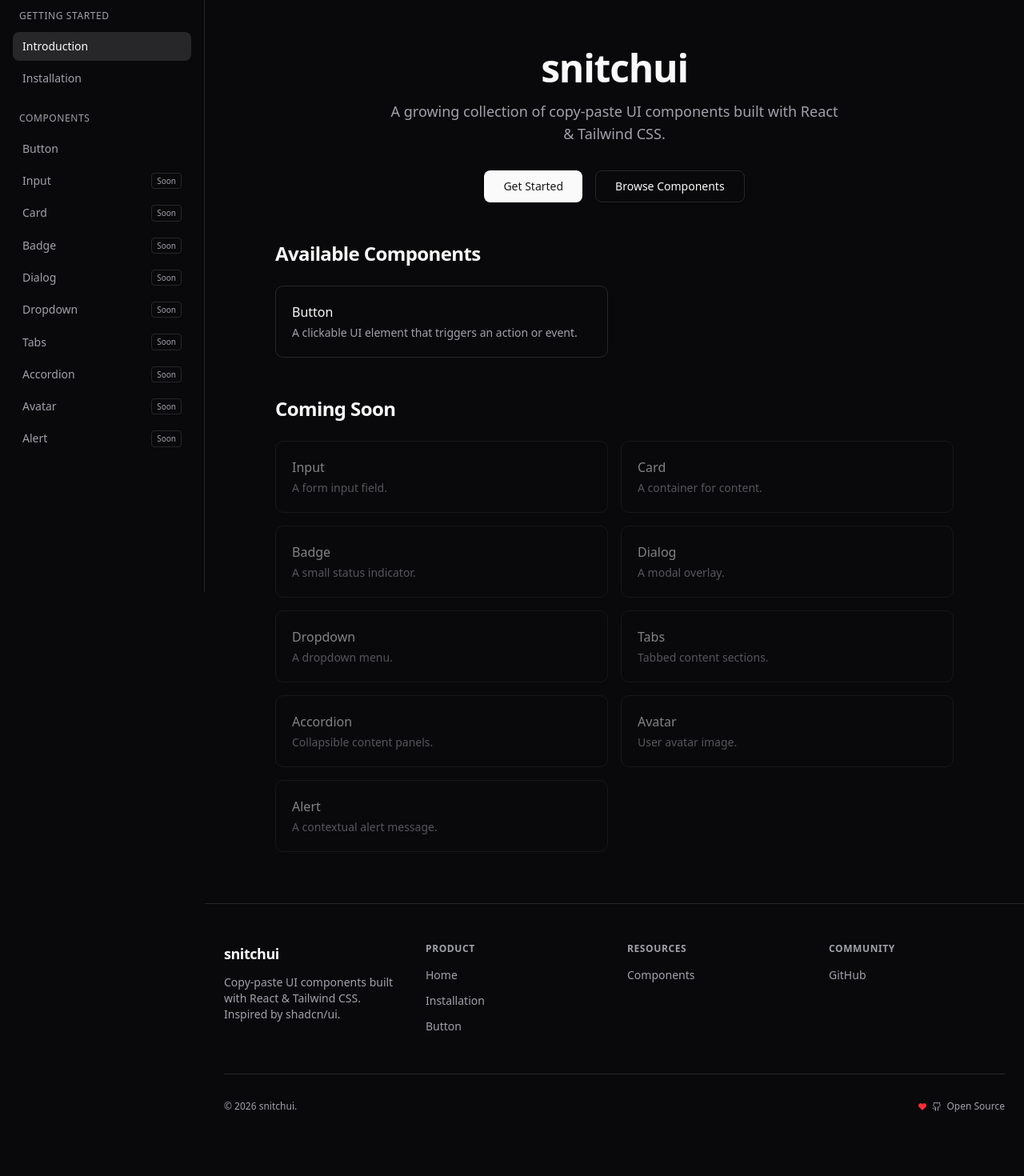
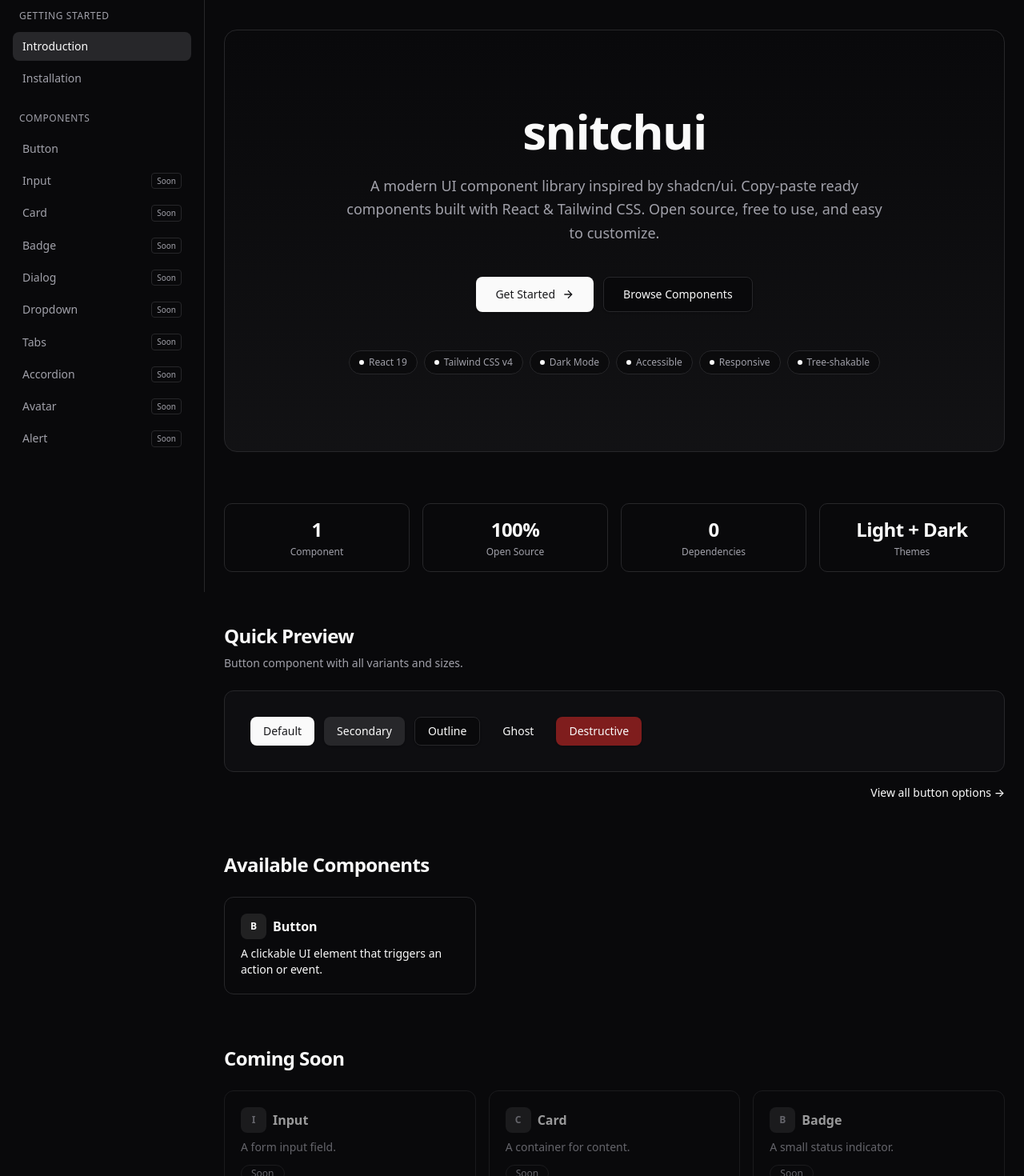
Before and after one commit to StromSpecter/snitchui, a React (Vite) app: page / in a window 1280 px wide. Shown: the part 60-1530 px from the top of the page at 80% size. Before the commit the page ends 1499 px from the top, so only its background shows below. Built offline with nearby package versions, Linux system fonts and the light colour scheme; no server answers.

Commit message:
feat: professional home page introduction with hero, stats, preview

```diff
--- a/src/pages/Home.jsx
+++ b/src/pages/Home.jsx
@@ -1,51 +1,164 @@
 import { Link } from 'react-router-dom'
 import { components } from '../constants/components.js'
+import { cn } from '../lib/utils.js'
+
+const features = [
+  { label: 'React 19', desc: 'Built with latest React' },
+  { label: 'Tailwind CSS v4', desc: 'Utility-first styling' },
+  { label: 'Dark Mode', desc: 'Auto light & dark' },
+  { label: 'Accessible', desc: 'Keyboard & ARIA' },
+  { label: 'Responsive', desc: 'Mobile first' },
+  { label: 'Tree-shakable', desc: 'Import only what you use' },
+]
+
+function Hero() {
+  return (
+    <section className="relative overflow-hidden rounded-2xl border border-border bg-gradient-to-b from-background to-muted/30 px-6 py-16 sm:py-24">
+      {/* Decorative blur */}
+      <div className="pointer-events-none absolute top-0 left-1/2 -translate-x-1/2 -translate-y-1/2 rounded-full bg-primary/5 blur-3xl" />
+
+      <div className="relative mx-auto max-w-3xl text-center">
+        <h1 className="text-4xl font-extrabold tracking-tight sm:text-5xl md:text-6xl">
+          snitchui
+        </h1>
+        <p className="mt-6 text-lg text-muted-foreground max-w-2xl mx-auto leading-relaxed">
+          A modern UI component library inspired by shadcn/ui.
+          Copy-paste ready components built with React &amp; Tailwind CSS.
+          Open source, free to use, and easy to customize.
+        </p>
+
+        <div className="mt-10 flex flex-wrap justify-center gap-3">
+          <Link
+            to="/docs/installation"
+            className="inline-flex h-11 items-center gap-2 rounded-md bg-primary px-6 text-sm font-medium text-primary-foreground shadow-sm hover:bg-primary/90 transition-colors"
+          >
+            Get Started
+            <svg
+              className="size-4"
+              fill="none"
+              stroke="currentColor"
+              viewBox="0 0 24 24"
+              strokeWidth={2}
+            >
+              <path d="M5 12h14M12 5l7 7-7 7" />
+            </svg>
+          </Link>
+          <Link
+            to="/docs/button"
+            className="inline-flex h-11 items-center gap-2 rounded-md border border-input bg-background px-6 text-sm font-medium shadow-sm hover:bg-accent hover:text-accent-foreground transition-colors"
+          >
+            Browse Components
+          </Link>
+        </div>
+
+        {/* Feature badges */}
+        <div className="mt-12 flex flex-wrap justify-center gap-2">
+          {features.map((f) => (
+            <span
+              key={f.label}
+              className="inline-flex items-center gap-1.5 rounded-full border border-border bg-background/60 px-3 py-1.5 text-xs font-medium text-muted-foreground backdrop-blur-sm"
+            >
+              <span className="size-1.5 rounded-full bg-primary" />
+              {f.label}
+            </span>
+          ))}
+        </div>
+      </div>
+    </section>
+  )
+}
+
+function StatsRow() {
+  const stats = [
+    { value: '1', label: 'Component' },
+    { value: '100%', label: 'Open Source' },
+    { value: '0', label: 'Dependencies' },
+    { value: 'Light + Dark', label: 'Themes' },
+  ]
+
+  return (
+    <section className="grid grid-cols-2 gap-4 sm:grid-cols-4">
+      {stats.map((s) => (
+        <div
+          key={s.label}
+          className="rounded-lg border border-border p-4 text-center"
+        >
+          <div className="text-2xl font-bold tracking-tight">{s.value}</div>
+          <div className="mt-1 text-xs text-muted-foreground">{s.label}</div>
+        </div>
+      ))}
+    </section>
+  )
+}
 
 export function Home() {
   const available = components.filter((c) => !c.comingSoon)
   const planned = components.filter((c) => c.comingSoon)
 
   return (
-    <div className="mx-auto max-w-4xl px-6 py-16">
-      <div className="mb-12 text-center">
-        <h1 className="text-4xl font-bold tracking-tight sm:text-5xl">
-          snitchui
-        </h1>
-        <p className="mt-4 text-lg text-muted-foreground max-w-xl mx-auto">
-          A growing collection of copy-paste UI components built with
-          React & Tailwind CSS.
+    <div className="mx-auto max-w-5xl px-6 py-10">
+      <Hero />
+
+      <section className="mt-16">
+        <StatsRow />
+      </section>
+
+      <section className="mt-16">
+        <h2 className="mb-2 text-2xl font-bold tracking-tight">
+          Quick Preview
+        </h2>
+        <p className="mb-6 text-sm text-muted-foreground">
+          Button component with all variants and sizes.
         </p>
-        <div className="mt-8 flex justify-center gap-4">
-          <Link
-            to="/docs/installation"
-            className="inline-flex items-center justify-center h-10 px-6 rounded-md bg-primary text-primary-foreground text-sm font-medium shadow-sm hover:bg-primary/90 transition-colors"
-          >
-            Get Started
-          </Link>
+        <div className="rounded-xl border border-border bg-muted/20 p-8">
+          <div className="flex flex-wrap gap-3">
+            <span className="inline-flex h-9 items-center rounded-md bg-primary px-4 py-2 text-sm font-medium text-primary-foreground shadow-sm">
+              Default
+            </span>
+            <span className="inline-flex h-9 items-center rounded-md bg-secondary px-4 py-2 text-sm font-medium text-secondary-foreground shadow-sm">
+              Secondary
+            </span>
+            <span className="inline-flex h-9 items-center rounded-md border border-input bg-background px-4 py-2 text-sm font-medium shadow-sm">
+              Outline
+            </span>
+            <span className="inline-flex h-9 items-center rounded-md px-4 py-2 text-sm font-medium hover:bg-accent hover:text-accent-foreground">
+              Ghost
+            </span>
+            <span className="inline-flex h-9 items-center rounded-md bg-destructive px-4 py-2 text-sm font-medium text-destructive-foreground shadow-sm">
+              Destructive
+            </span>
+          </div>
+        </div>
+        <div className="mt-4 flex justify-end">
           <Link
             to="/docs/button"
-            className="inline-flex items-center justify-center h-10 px-6 rounded-md border border-input bg-background text-sm font-medium shadow-sm hover:bg-accent hover:text-accent-foreground transition-colors"
+            className="text-sm font-medium text-primary underline-offset-4 hover:underline"
           >
-            Browse Components
+            View all button options →
           </Link>
         </div>
-      </div>
+      </section>
 
-      <section className="mb-12">
-        <h2 className="mb-6 text-2xl font-semibold tracking-tight">
+      <section className="mt-16">
+        <h2 className="mb-6 text-2xl font-bold tracking-tight">
           Available Components
         </h2>
-        <div className="grid gap-4 sm:grid-cols-2">
+        <div className="grid gap-4 sm:grid-cols-2 lg:grid-cols-3">
           {available.map((c) => (
             <Link
               key={c.id}
               to={c.path}
-              className="group rounded-lg border border-border p-5 hover:border-ring transition-colors"
+              className="group rounded-xl border border-border p-5 hover:border-ring hover:shadow-sm transition-all"
             >
-              <h3 className="font-medium group-hover:text-foreground transition-colors">
-                {c.name}
-              </h3>
-              <p className="mt-1 text-sm text-muted-foreground">
+              <div className="flex items-center gap-2">
+                <span className="flex size-8 items-center justify-center rounded-md bg-primary/10 text-primary text-xs font-bold">
+                  {c.name.charAt(0)}
+                </span>
+                <h3 className="font-semibold group-hover:text-primary transition-colors">
+                  {c.name}
+                </h3>
+              </div>
+              <p className="mt-2 text-sm text-muted-leading-relaxed">
                 {c.description}
               </p>
             </Link>
@@ -54,25 +167,59 @@
       </section>
 
       {planned.length > 0 && (
-        <section>
-          <h2 className="mb-6 text-2xl font-semibold tracking-tight">
+        <section className="mt-16">
+          <h2 className="mb-6 text-2xl font-bold tracking-tight">
             Coming Soon
           </h2>
-          <div className="grid gap-4 sm:grid-cols-2">
+          <div className="grid gap-4 sm:grid-cols-2 lg:grid-cols-3">
             {planned.map((c) => (
               <div
                 key={c.id}
-                className="rounded-lg border border-border p-5 opacity-50"
+                className="rounded-xl border border-border p-5 opacity-60"
               >
-                <h3 className="font-medium">{c.name}</h3>
-                <p className="mt-1 text-sm text-muted-foreground">
+                <div className="flex items-center gap-2">
+                  <span className="flex size-8 items-center justify-center rounded-md bg-muted text-muted-foreground text-xs font-bold">
+                    {c.name.charAt(0)}
+                  </span>
+                  <h3 className="font-semibold">{c.name}</h3>
+                </div>
+                <p className="mt-2 text-sm text-muted-foreground">
                   {c.description}
                 </p>
+                <span className="mt-3 inline-block text-xs font-medium text-muted-foreground border border-border rounded-full px-3 py-0.5">
+                  Soon
+                </span>
               </div>
             ))}
           </div>
         </section>
       )}
+
+      <section className="mt-16 mb-8">
+        <div className="rounded-2xl border border-border bg-gradient-to-br from-primary/5 to-accent/5 p-8 text-center">
+          <h2 className="text-2xl font-bold tracking-tight">
+            Ready to get started?
+          </h2>
+          <p className="mt-2 text-muted-foreground max-w-md mx-auto">
+            Install snitchui via CLI and start building beautiful interfaces
+            in seconds.
+          </p>
+          <div className="mt-6 flex justify-center gap-3">
+            <Link
+              to="/docs/installation"
+              className="inline-flex h-11 items-center gap-2 rounded-md bg-primary px-6 text-sm font-medium text-primary-foreground shadow-sm hover:bg-primary/90 transition-colors"
+            >
+              Install snitchui
+            </Link>
+            <Link
+              to="/docs/button"
+              className="inline-flex h-11 items-center gap-2 rounded-md border border-input bg-background px-6 text-sm font-medium shadow-sm hover:bg-accent hover:text-accent-foreground transition-colors"
+            >
+              Documentation
+            </Link>
+          </div>
+        </div>
+      </section>
     </div>
   )
 }
```
